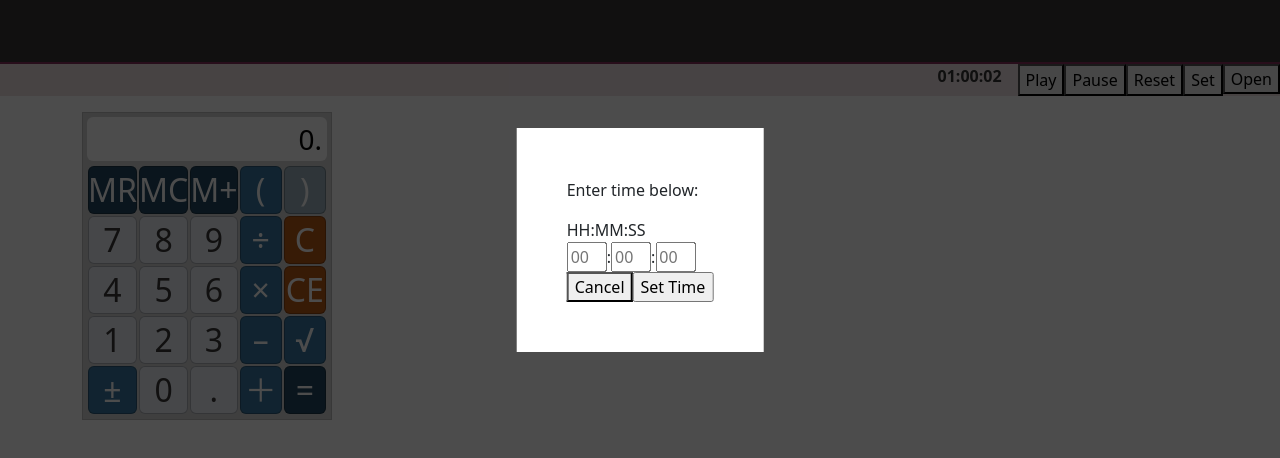
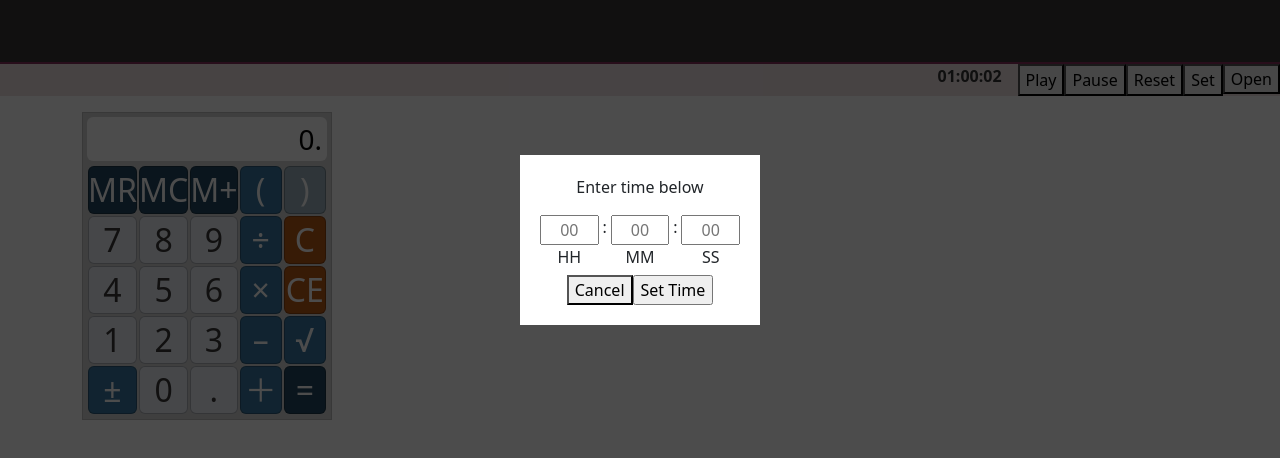
Before and after one commit to tylersernett/grecalc, a React (Create React App) app: page / in a window 1280 px wide. Both pictures are taken after a click on the button "Open". Shown: the top 458 px of the page. Built offline with nearby package versions, Linux system fonts and the light colour scheme.

Commit message:
Improve appearance of timeInput modal

```diff
--- a/src/Modal.js
+++ b/src/Modal.js
@@ -7,7 +7,7 @@ const MODAL_STYLES = {
     left: '50%',
     transform: 'translate(-50%, -50%)',
     backgroundColor: '#FFF',
-    padding: '50px',
+    padding: '20px',
     zIndex: 1000
 }
 
@@ -18,7 +18,7 @@ const OVERLAY_STYLES = {
     right: 0,
     bottom: 0,
     backgroundColor: 'rgba(0,0,0,.7',
-    zIndex: 1000
+    zIndex: 999
 }
 
 //open: var to determine if we display or not, passed in within <Modal> tag
--- a/src/index.css
+++ b/src/index.css
@@ -32,9 +32,27 @@
   /* text-decoration:  */
 }
 
+.timer-input-wrapper{
+  width: 200px;
+  text-align: center;
+}
+
+.timer-input-box{
+  /* width: 200px; */
+  display: grid;
+  grid-template-columns: 1fr 12px 1fr 12px 1fr;
+  grid-template-rows: 1fr 1fr;
+}
+
 .timer-input{
-  width:40px;
+  width: calc(100%);
+  text-align: center;
+  box-sizing: border-box;
 }
+
+/* #cancel, #set-time{
+  width: calc(100%);
+} */
 
 #displayL, #displayR
 {
--- a/src/timer.js
+++ b/src/timer.js
@@ -7,7 +7,7 @@ const Modal_Wrapper = {
     zIndex: 1
 }
 
-function Timer({timerInputIsOpen, setTimerInputIsOpen}) {
+function Timer({ timerInputIsOpen, setTimerInputIsOpen }) {
 
     let defaultTime = 3602;
     const [seconds, setSeconds] = useState(defaultTime);
@@ -83,17 +83,17 @@ function Timer({timerInputIsOpen, setTimerInputIsOpen}) {
     const handleSubmit = () => {
         setRun(false);
         let secs = 0;
-        if (hh.current.value === "" ) {
+        if (hh.current.value === "") {
             hh.current.value = '0';
         }
-        if (mm.current.value === "" ) {
+        if (mm.current.value === "") {
             mm.current.value = '0';
         }
-        if (ss.current.value === "" ) {
+        if (ss.current.value === "") {
             ss.current.value = '0';
         }
-        secs += parseInt(hh.current.value)*3600;
-        secs += parseInt(mm.current.value)*60;
+        secs += parseInt(hh.current.value) * 3600;
+        secs += parseInt(mm.current.value) * 60;
         secs += parseInt(ss.current.value);
         setTimerInputIsOpen(false);
         setSeconds(secs);
@@ -122,17 +122,28 @@ function Timer({timerInputIsOpen, setTimerInputIsOpen}) {
                         Open
                     </button>
                     <Modal open={timerInputIsOpen} >
-                        Enter time below:
-                        <p/>
-                        HH:MM:SS
-                        <form onSubmit={handleSubmit}>
-                            <input className='timer-input' type='text' maxLength='2' placeholder='00' pattern="\d*" ref={hh} ></input>:
-                            <input className='timer-input' type='text' maxLength='2' placeholder='00' pattern="\d*" ref={mm} ></input>:
-                            <input className='timer-input' type='text' maxLength='2' placeholder='00' pattern="\d*" ref={ss} ></input>
-                            <br></br>
-                            <button onClick={() => setTimerInputIsOpen(false)}>Cancel</button>
-                            <input type='submit' value='Set Time'></input>
-                        </form>
+                    <div className='timer-input-wrapper'>
+                        Enter time below
+                        <p />
+
+                            <form  onSubmit={handleSubmit} autocomplete="off">
+                                <div className='timer-input-box'>
+                                <input className='timer-input' type='text' maxLength='2' placeholder='00' pattern="\d*" id='HH' ref={hh} />
+                                <div>:</div>
+                                <input className='timer-input' type='text' maxLength='2' placeholder='00' pattern="\d*" id='MM' ref={mm} />
+                                <div>:</div>
+                                <input className='timer-input' type='text' maxLength='2' placeholder='00' pattern="\d*" id='SS' ref={ss} />
+                                <label for="HH">HH</label>
+                                &nbsp;
+                                <label for="MM">MM</label>
+                                &nbsp;
+                                <label for="SS">SS</label>
+                                </div>
+                                <button id='cancel' onClick={() => setTimerInputIsOpen(false)}>Cancel</button>
+                                <input type='submit' id='set-time' value='Set Time'></input>
+                            </form>
+
+                        </div>
                     </Modal>
                 </span>
                 {/* </div> */}
@@ -142,3 +153,5 @@ function Timer({timerInputIsOpen, setTimerInputIsOpen}) {
 };
 
 export default Timer;
+//TODO: combine play/pause into single button
+//move buttons into black banner
```
